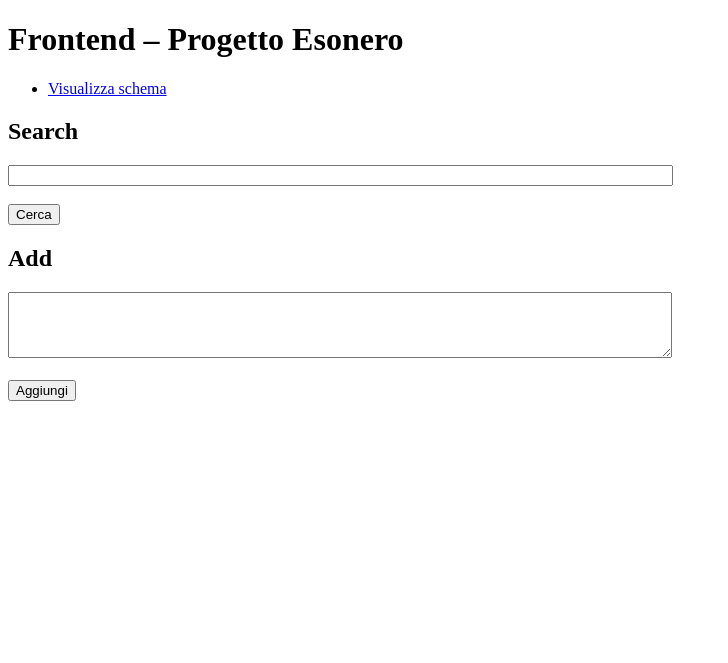
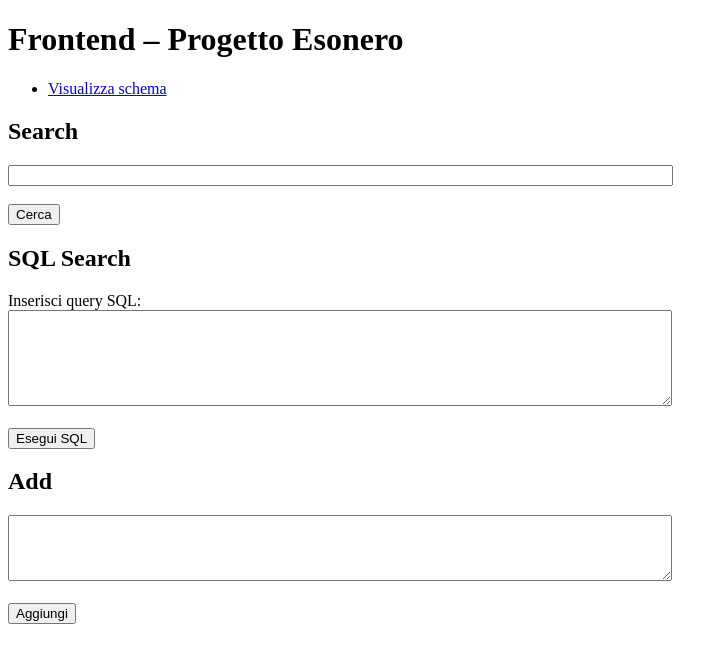
Before and after one commit to luxuang03/text2sql-project, a FastAPI app: page / in a window 1280 px wide. Shown: the top 663 px of the page, without its empty margins (0-728 px from the left). Run offline with FastAPI, Linux system fonts and the light colour scheme.

Commit message:
SQL Search 1 - Aggiunto in index.html

```diff
--- a/frontend/templates/index.html
+++ b/frontend/templates/index.html
@@ -18,6 +18,13 @@
     <button type="submit">Cerca</button>
 </form>
 
+<h2>SQL Search</h2>
+<form action="/sql_search" method="post">
+  <label for="sql_query">Inserisci query SQL:</label><br>
+  <textarea id="sql_query" name="sql_query" rows="6" cols="80" required></textarea><br><br>
+  <button type="submit">Esegui SQL</button>
+</form>
+
 <h2>Add</h2>
 <form action="/add" method="post">
     <textarea name="data_line" rows="4" cols="80" required></textarea>
```
